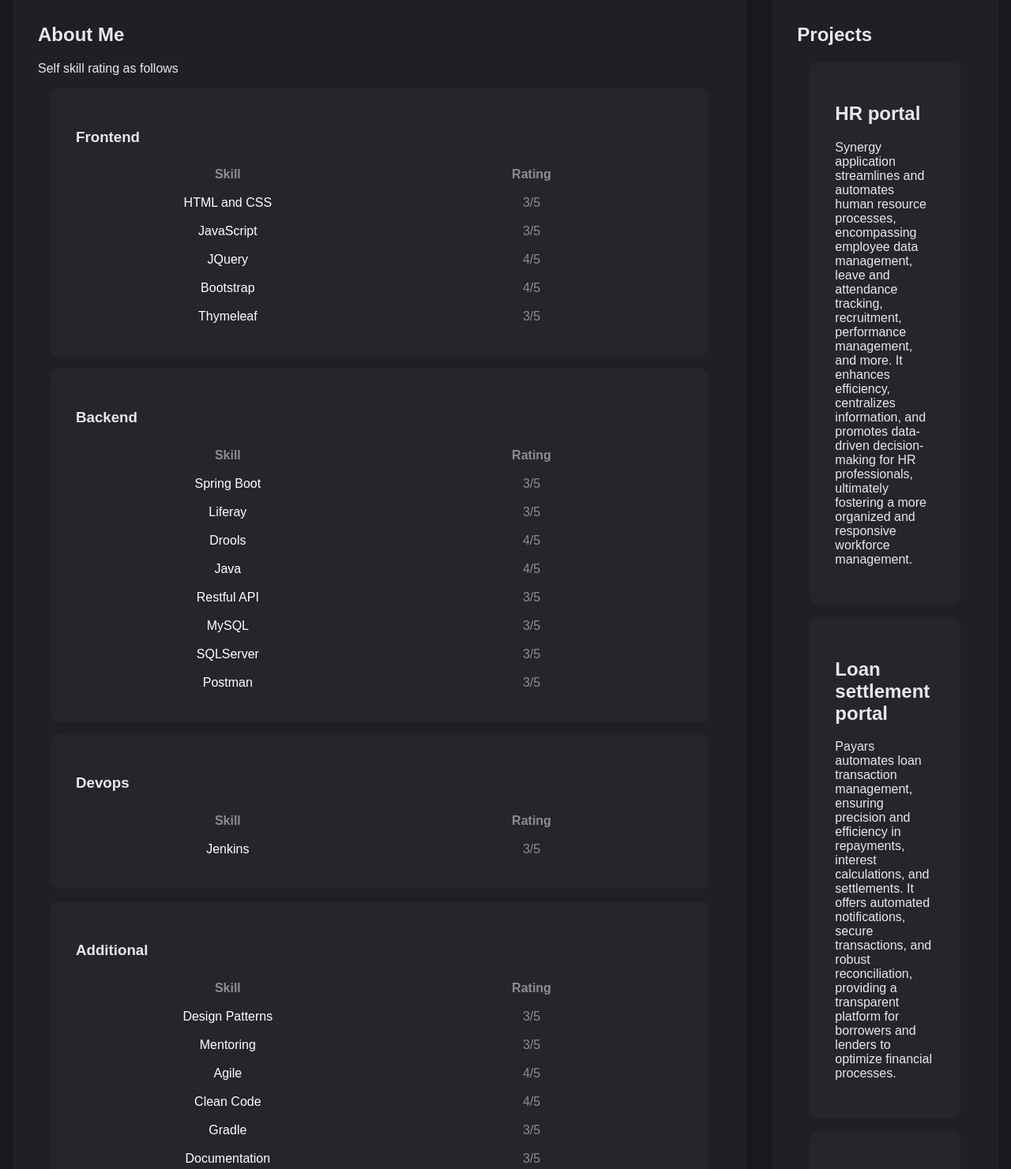
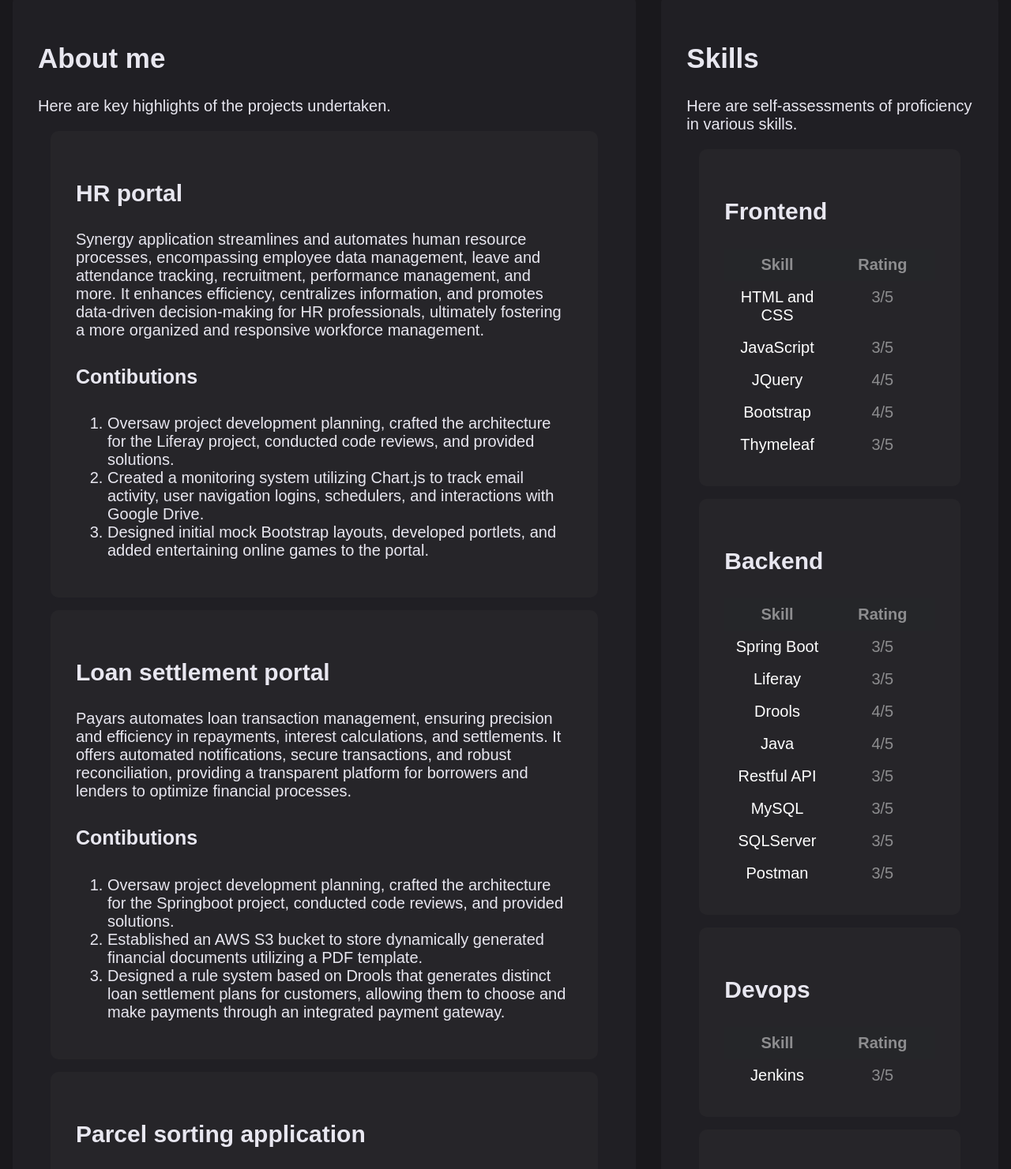
Before and after one commit to sachinzemoso/sachinzemoso.github.io, a plain HTML site: page about.html in a window 1280 px wide. Shown: the part 220-1701 px from the top of the page at 79% size. Drawn offline with Linux system fonts and the light colour scheme.

Commit message:
fix: further review comments fixes

```diff
--- a/about.html
+++ b/about.html
@@ -29,10 +29,73 @@
 	</nav>
 
 	<main>
+
+
+
 		<article>
-			<h2>About Me</h2>
-			<p style=" clear: left">
-				Self skill rating as follows
+			<h2>About me</h2>
+			<p>
+				Here are key highlights of the projects undertaken.
+			</p>
+			<section>
+				<h3>HR portal</h3>
+				<p>Synergy application streamlines and automates human resource processes, encompassing employee
+					data management, leave and attendance tracking, recruitment, performance management, and more.
+					It enhances efficiency, centralizes information, and promotes data-driven decision-making for HR
+					professionals, ultimately fostering a more organized and responsive workforce management.</p>
+				<h4>Contibutions</h4>
+				<ol>
+
+					<li>Oversaw project development planning, crafted the architecture for the Liferay project,
+						conducted code reviews, and provided solutions.</li>
+					<li>Created a monitoring system utilizing Chart.js to track email activity, user navigation logins,
+						schedulers, and interactions with Google Drive.</li>
+					<li>Designed initial mock Bootstrap layouts, developed portlets, and added entertaining online games
+						to the portal.</li>
+				</ol>
+			</section>
+			<section>
+				<h3>Loan settlement portal</h3>
+				<p>Payars automates loan transaction management, ensuring precision and efficiency in repayments,
+					interest calculations, and settlements. It offers automated notifications, secure transactions,
+					and robust reconciliation, providing a transparent platform for borrowers and lenders to
+					optimize financial processes.</p>
+				<h4>Contibutions</h4>
+				<ol>
+					<li>Oversaw project development planning, crafted the architecture for the Springboot project,
+						conducted
+						code reviews, and provided solutions.</li>
+					<li>Established an AWS S3 bucket to store dynamically generated financial documents utilizing a PDF
+						template.</li>
+					<li>Designed a rule system based on Drools that generates distinct loan settlement plans for
+						customers,
+						allowing them to choose and make payments through an integrated payment gateway.</li>
+				</ol>
+			</section>
+			<section>
+				<h3>Parcel sorting application</h3>
+				<p>Netsort, a Java Spring Boot-based standalone application, is a robust control system overseeing
+					parcel sorting operations. It optimizes parcel processing through seamless integration with
+					multiple physical hardware machines, offering centralized monitoring and streamlined sorting.
+					Equipped with real-time communication and a user-friendly interface, it significantly enhances
+					efficiency and reliability in logistics and distribution centers.</p>
+				<h4>Contibutions</h4>
+				<ol>
+					<li>Built a multi-threaded Spring Boot application that establishes connections with various
+						hardware machines for message exchange using UDP.</li>
+					<li>Created a Java sockets-based simulator to test the primary application instead of actual
+						hardware machines.</li>
+					<li>Created a Spring Boot-based web portal to showcase processed parcels, their current status, and
+						additional information.</li>
+				</ol>
+			</section>
+		</article>
+
+		<aside>
+			<article>
+				<h2>Skills</h2>
+				<p>
+					Here are self-assessments of proficiency in various skills.
 				</p>
 				<section>
 					<h3>Frontend</h3>
@@ -187,33 +250,6 @@
 					</table>
 				</section>
 			</article>
-
-		<aside>
-			<article>
-				<h2>Projects</h2>
-				<section>
-					<h2>HR portal</h2>
-					<p>Synergy application streamlines and automates human resource processes, encompassing employee
-						data management, leave and attendance tracking, recruitment, performance management, and more.
-						It enhances efficiency, centralizes information, and promotes data-driven decision-making for HR
-						professionals, ultimately fostering a more organized and responsive workforce management.</p>
-				</section>
-				<section>
-					<h2>Loan settlement portal</h2>
-					<p>Payars automates loan transaction management, ensuring precision and efficiency in repayments,
-						interest calculations, and settlements. It offers automated notifications, secure transactions,
-						and robust reconciliation, providing a transparent platform for borrowers and lenders to
-						optimize financial processes.</p>
-				</section>
-				<section>
-					<h2>Parcel sorting application</h2>
-					<p>Netsort, a Java Spring Boot-based standalone application, is a robust control system overseeing
-						parcel sorting operations. It optimizes parcel processing through seamless integration with
-						multiple physical hardware machines, offering centralized monitoring and streamlined sorting.
-						Equipped with real-time communication and a user-friendly interface, it significantly enhances
-						efficiency and reliability in logistics and distribution centers.</p>
-				</section>
-			</article>
 		</aside>
 	</main>
 
--- a/assets/css/main.css
+++ b/assets/css/main.css
@@ -79,7 +79,7 @@ main {
 }
 
 main>article {
-	flex: 4;
+	flex: 2;
 	background-color: #201f24;
 	border-radius: 10px;
 	padding: 2em;
@@ -140,28 +140,13 @@ section {
 }
 
 #galleryDiv>img {
-	width: 40%;
-	height: 100%;
 	border-radius: 10px;
 	background-color: #cecece;
-	margin: .5em;
+	width: 400px;
+	height: 400px;
+	object-fit: cover;
+	margin: 1em;
 }
-
-footer {
-	margin-top: auto;
-	display: flex;
-	flex-direction: row;
-	text-align: center;
-	justify-content: space-around;
-	background-color: #201f24;
-}
-
-
-footer>a {
-	text-decoration: none;
-	color: white;
-}
-
 
 table {
 	width: 100%
@@ -197,11 +182,58 @@ th,
 td {
 	flex:1;
 	text-align: center;
-	color: #8d8d8f
+	color: #8d8d8f;
+	font-size: 20px;
+
 }
 
 table>tbody tr>td:first-child {
 	color: #ffff;
+}
+
+h1 {
+	font-size: 40px;
+}
+h2 {
+	font-size: 35px;
+}
+h3 {
+	font-size: 30px;
+}
+h4 {
+	font-size: 25px;
+}
+
+p {
+	margin: 1em 0;
+	font-size: 20px;
+}
+
+
+ol > li {
+	font-size: 20px;
+}
+
+
+footer {
+	margin-top: auto;
+	display: flex;
+	flex-direction: row;
+	text-align: center;
+	justify-content: space-around;
+	background-color: #201f24;
+}
+
+
+footer>a {
+	text-decoration: none;
+	color: white;
+}
+
+footer h2 {
+	text-decoration: none;
+	color: white;
+	font-size: 15px;
 }
 
 .purpleButton {
```
Also changed, not shown: gallery.html (+4 -0 lines), index.html (+1 -1 lines), assets/image/gallery/2.jpg (added), assets/image/gallery/3.jpg (added), assets/image/gallery/4.jpg (added), assets/image/gallery/5.jpg (added). Lines whose indentation alone changed are shown as unchanged.
